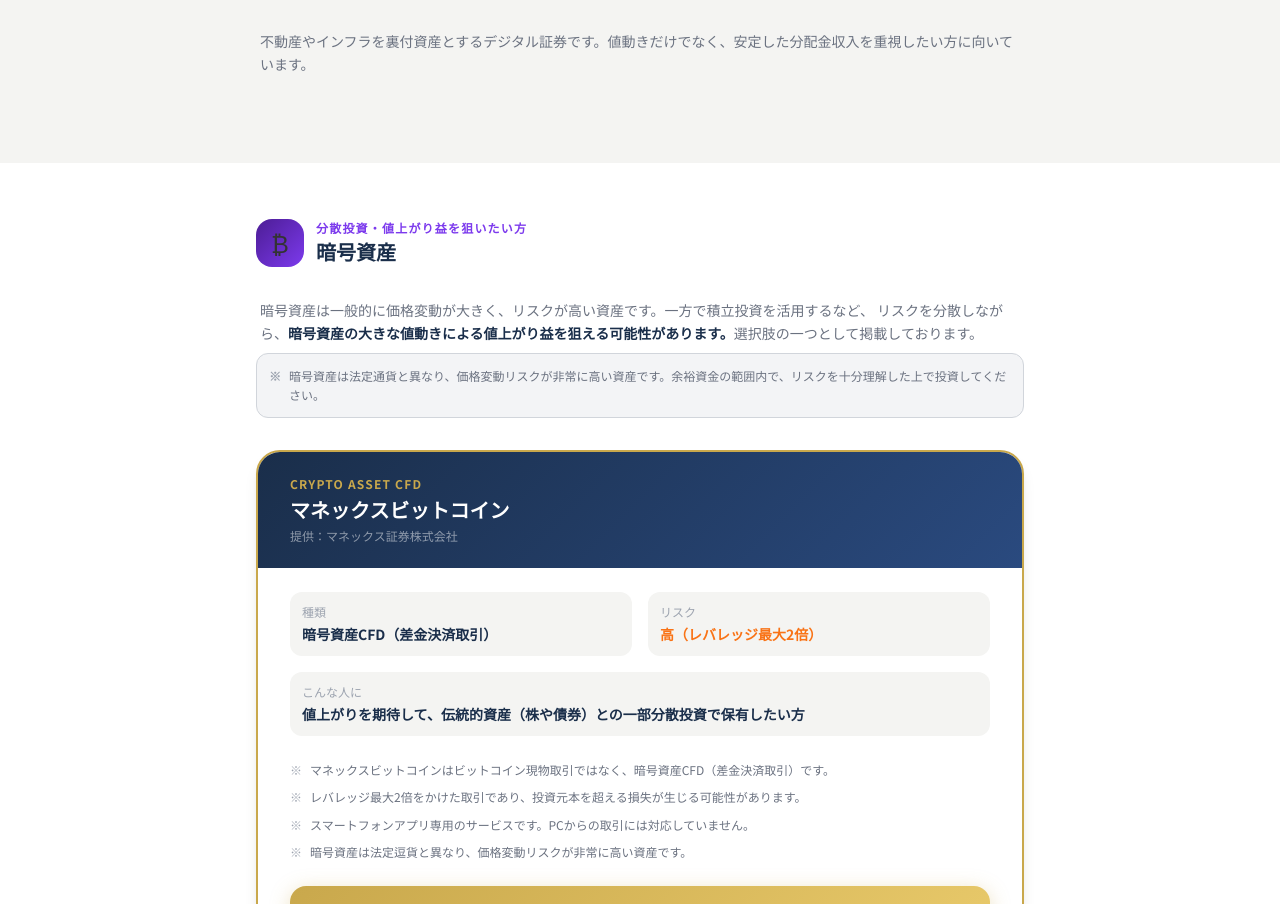
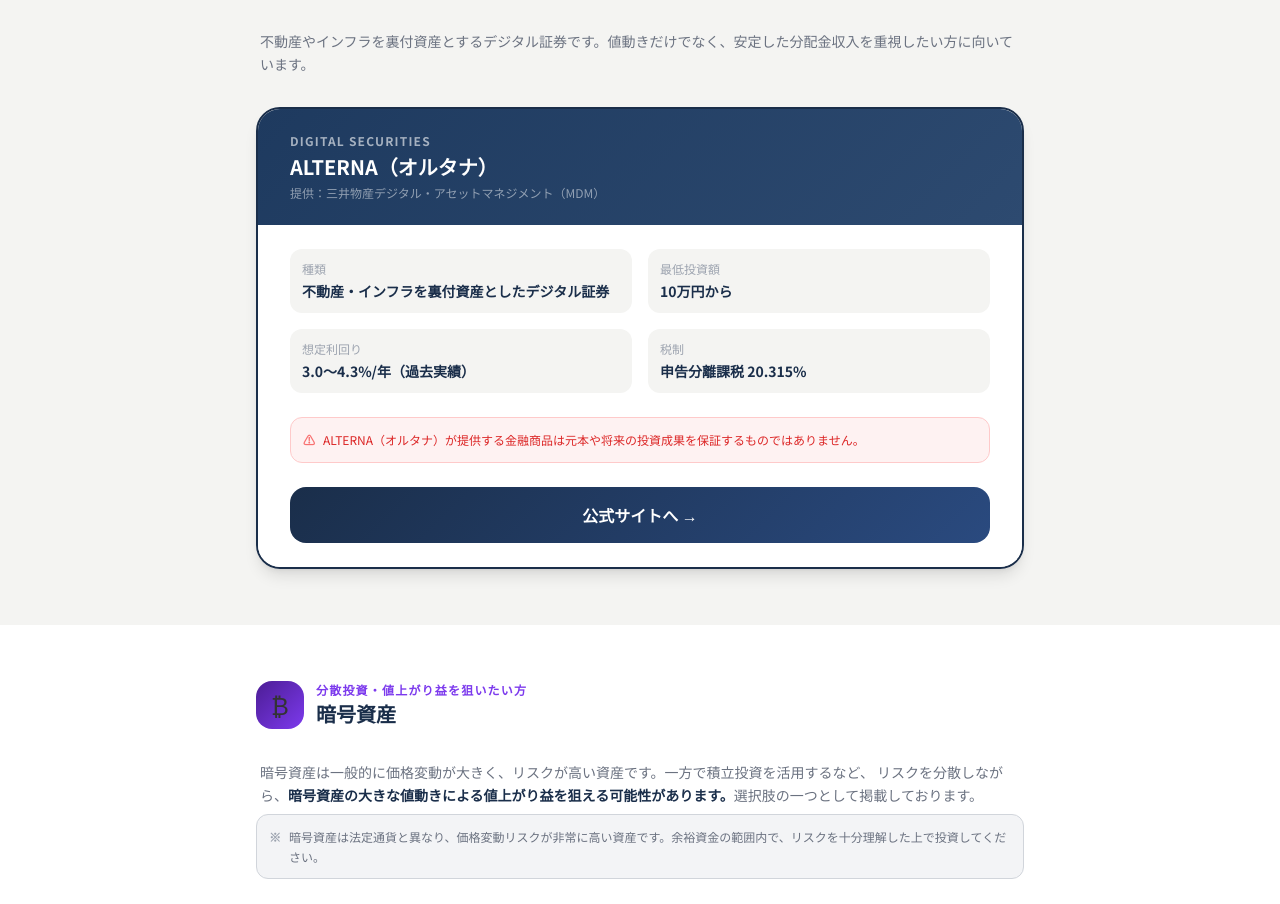
Before and after one commit to tanima3232-eng/bulltalk, a Next.js app: page /alternative in a window 1280 px wide. Shown: the part 1080-1984 px from the top of the page. Built offline with nearby package versions, Linux system fonts and the light colour scheme.

Commit message:
feat: ALTERNAアフィリエイトリンク追加（不動産・インフラ投資セクション）- rk=0100pv9j00oqbc

```diff
--- a/app/alternative/page.tsx
+++ b/app/alternative/page.tsx
@@ -111,13 +111,13 @@ export default function AlternativePage() {
               不動産やインフラを裏付資産とするデジタル証券です。値動きだけでなく、安定した分配金収入を重視したい方に向いています。
             </p>
 
-            {/* ALTERNA カード（審査中・非表示） */}
-            {/*
-            ========== 提携審査通過後に下記コメントを解除 ==========
+
+            {/* ALTERNA カード */}
             <div
               className="rounded-3xl overflow-hidden shadow-lg"
               style={{ border: "2px solid #1A2E4A" }}
             >
+              {/* カードヘッダー */}
               <div className="px-8 py-6" style={{ background: "linear-gradient(135deg,#1e3a5f,#2d4a70)" }}>
                 <div className="flex items-center justify-between flex-wrap gap-3">
                   <div>
@@ -127,6 +127,7 @@ export default function AlternativePage() {
                   </div>
                 </div>
               </div>
+              {/* カード本文 */}
               <div className="bg-white px-8 py-6">
                 <div className="grid grid-cols-2 gap-4 mb-6 text-sm">
                   <div className="bg-offwhite rounded-xl p-3">
@@ -146,27 +147,35 @@ export default function AlternativePage() {
                     <p className="text-navy font-bold">申告分離課税 20.315%</p>
                   </div>
                 </div>
-                <div className="text-xs text-red-500 leading-relaxed mb-6">
-                  ⚠ ALTERNA（オルタナ）が提供する金融商品は元本や将来の投資成果を保証するものではありません。
+                <div className="flex items-start gap-2 text-xs leading-relaxed mb-6 p-3 rounded-xl" style={{ background: "#FEF2F2", border: "1px solid #FECACA" }}>
+                  <span className="flex-shrink-0 text-red-400 font-bold">⚠</span>
+                  <span className="text-red-600">ALTERNA（オルタナ）が提供する金融商品は元本や将来の投資成果を保証するものではありません。</span>
                 </div>
                 <a
-                  href="[提携承認後のアフィリエイトURLを差し替え]"
+                  href="https://h.accesstrade.net/sp/cc?rk=0100pv9j00oqbc"
                   target="_blank"
                   rel="nofollow"
                   referrerPolicy="no-referrer-when-downgrade"
-                  className="block w-full text-center py-4 rounded-2xl font-bold text-base"
-                  style={{ background: "#1A2E4A", color: "#FFFFFF" }}
+                  className="block w-full text-center py-4 rounded-2xl font-bold text-base transition-all duration-300 hover:-translate-y-0.5 hover:shadow-lg"
+                  style={{ background: "linear-gradient(135deg,#1A2E4A,#2A4A7F)", color: "#FFFFFF" }}
                 >
+                  <img
+                    src="https://h.accesstrade.net/sp/rr?rk=0100pv9j00oqbc"
+                    alt=""
+                    style={{ display: "none" }}
+                    width={1}
+                    height={1}
+                  />
                   公式サイトへ →
                 </a>
               </div>
             </div>
-            ============================================================= */}
 
 
 
           </div>
         </section>
+
 
         {/* ===== セクション②：暗号資産 ===== */}
         <section className="bg-white py-14 px-4">
```
